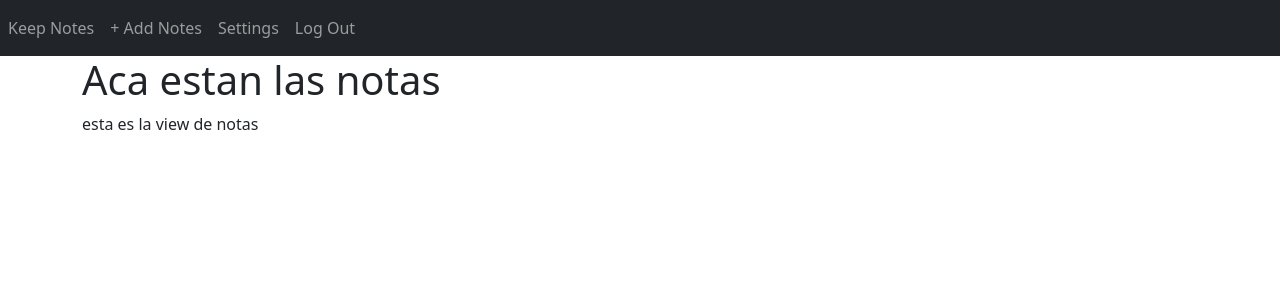
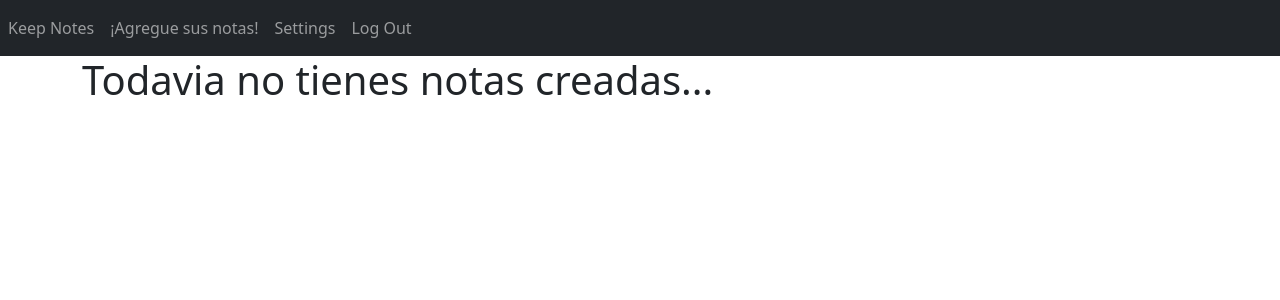
Before and after one commit to Lelo88/ProyectoFinal-LeandroVillalba, a Django app: page /notas/ in a window 1280 px wide. Shown: the top 300 px of the page. Run offline with Django 4.2, Linux system fonts and the light colour scheme; a user stored in the database is signed in; data that the repository does not hold is empty.

Commit message:
empiezo a crear la funcionalidad para las notas

```diff
--- a/ProyectoFinal/AppInicio/templates/base.html
+++ b/ProyectoFinal/AppInicio/templates/base.html
@@ -18,7 +18,7 @@
              <a class="nav-link" href="{% url 'Inicio' %}">Keep Notes</span></a>
          </li>
          <li class="nav-item">
-             <a class="nav-link add" href="#"> + Add Notes</a>
+             <a class="nav-link add" href="#">¡Agregue sus notas!</a>
          </li>
          <li class="nav-item">
              <a class="nav-link add" href="">Settings</a>
--- a/ProyectoFinal/AppInicio/templates/inicio.html
+++ b/ProyectoFinal/AppInicio/templates/inicio.html
@@ -11,7 +11,7 @@
                 <h1 class="heading">Si no te acordás, nosotros te ayudamos</h1>
                 <p class="subheading">Anota y recuerda lo que quieras en todo lugar y momento</p>
                 {% if user.is_authenticated %}
-                <a class="btn btn-dark btn-lg starting-btn" href="">Ver notas</a>
+                <a class="btn btn-dark btn-lg starting-btn" href="{% url 'Notas' %}">Ver notas</a>
                 {% else %}
                 <a class="btn btn-dark btn-lg starting-btn" href="{% url 'Login' %}">Empecemos</a>
                 {% endif %}
--- a/ProyectoFinal/AppNotas/templates/notas_inicio.html
+++ b/ProyectoFinal/AppNotas/templates/notas_inicio.html
@@ -1,11 +1,14 @@
 {% extends 'base.html' %}
 
 {% block body %}
+
+{% if notas %}
+
+{% else %}
 <div class="container">
-    <h1>Aca estan las notas</h1>
-   <p>{{mensaje}}</p>
+    <h1>Todavia no tienes notas creadas...</h1>
 </div>
-
+{% endif %}
 
 
 {% endblock body %}
--- a/ProyectoFinal/AppNotas/urls.py
+++ b/ProyectoFinal/AppNotas/urls.py
@@ -1,9 +1,9 @@
 from django.urls import path, include
 
-from .views import notas
+from .views import inicio_nota
 
 from django.contrib.auth.views import LogoutView
 
 urlpatterns = [
-    path('notas/', notas, name = 'Notas'),
+    path('notas/', inicio_nota, name = 'Notas'),
 ]
--- a/ProyectoFinal/AppNotas/views.py
+++ b/ProyectoFinal/AppNotas/views.py
@@ -1,5 +1,6 @@
 from django.shortcuts import render
-
+from .models import Nota
 # Create your views here.
-def notas(request):
-    return render(request, 'notas_inicio.html',{'mensaje': 'esta es la view de notas'})
+def inicio_nota(request):
+    notas = Nota.objects.all()
+    return render(request, 'notas_inicio.html',{'notas': notas})
```
Also changed, not shown: ProyectoFinal/db.sqlite3.
